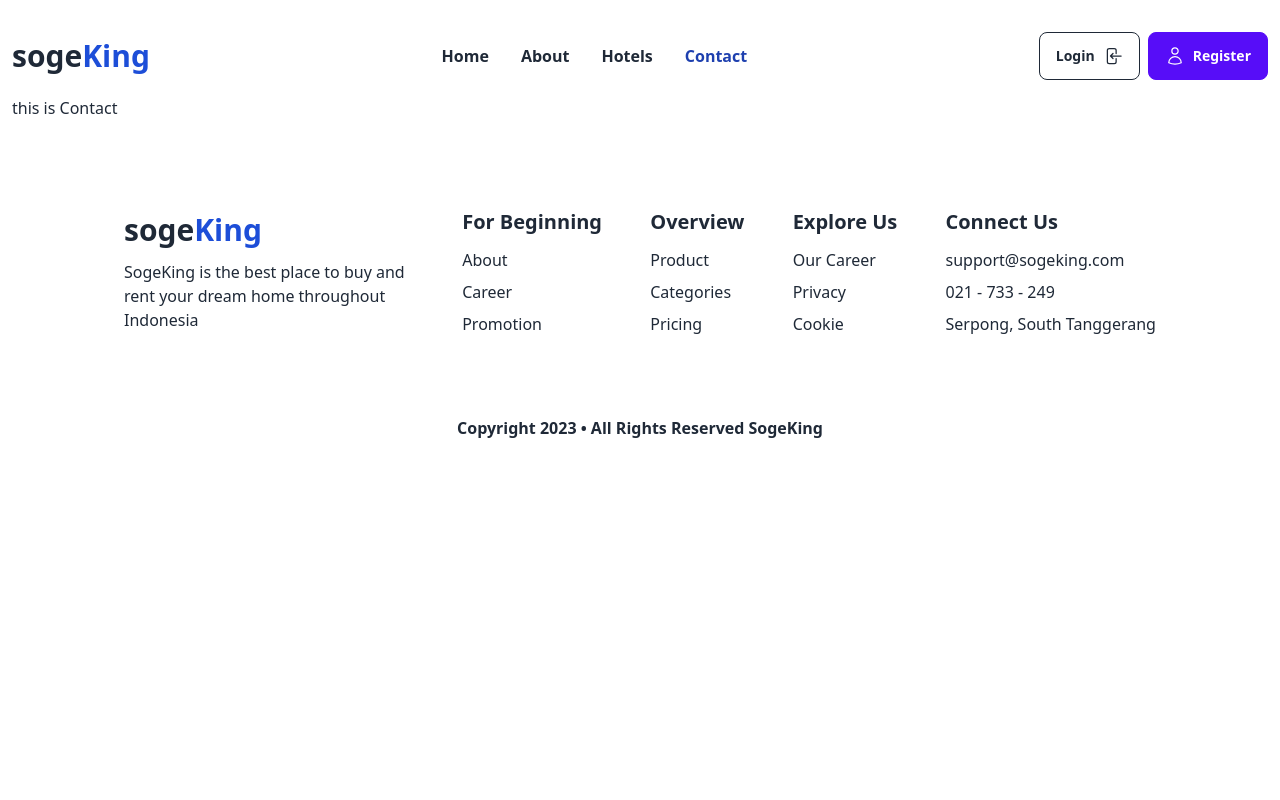
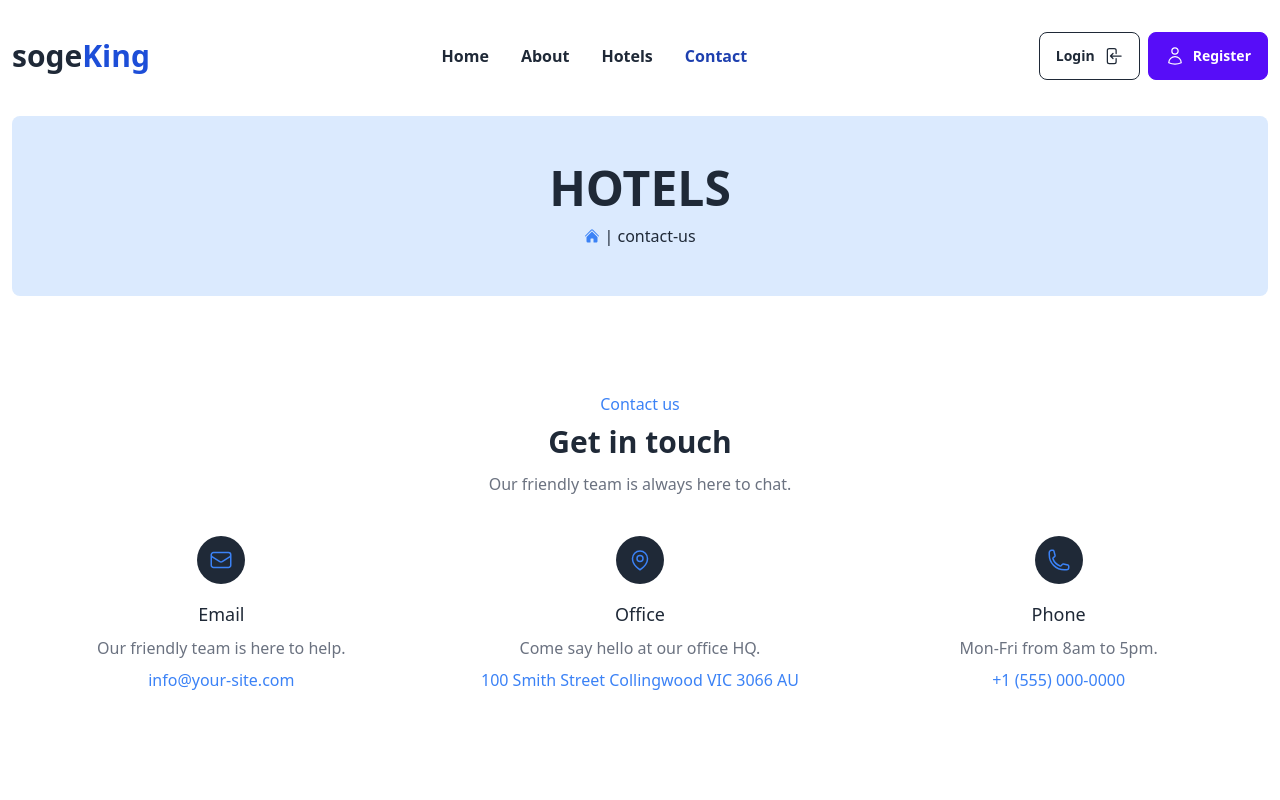
Before and after one commit to hamid19471/realstate, a React (Vite) app: page /contact-us in a window 1280 px wide. Shown: the top 800 px of the page. Built offline with nearby package versions, Linux system fonts and the light colour scheme; data requests are answered from the project's data file.

Commit message:
Update: Contact page

```diff
--- a/src/pages/Contact/Contact.jsx
+++ b/src/pages/Contact/Contact.jsx
@@ -1,4 +1,113 @@
+import { HomeIcon } from "@heroicons/react/24/solid";
+import { Link, useLocation } from "react-router-dom";
+
 const Contact = () => {
-  return <div>this is Contact</div>;
+  const { pathname } = useLocation();
+  const currentPath = pathname.replace("/", "");
+  return (
+    <div>
+      <div className="flex flex-col gap-3 items-center justify-center bg-blue-100 py-12 mt-5 rounded-lg">
+        <h1 className="font-bold text-5xl uppercase">Hotels</h1>
+        <div className="flex items-center justify-center">
+          <Link to="/">
+            <HomeIcon className="h-4 w-4 text-blue-500" />
+          </Link>
+          &nbsp;|&nbsp;
+          <span>{currentPath}</span>
+        </div>
+      </div>
+      <section className="bg-white my-12">
+        <div className="container px-6 py-12 mx-auto">
+          <div className="text-center">
+            <p className="font-medium text-blue-500">Contact us</p>
+            <h1 className="mt-2 text-2xl font-semibold text-gray-800 md:text-3xl">
+              Get in touch
+            </h1>
+            <p className="mt-3 text-gray-500">
+              Our friendly team is always here to chat.
+            </p>
+          </div>
+          <div className="grid grid-cols-1 gap-12 mt-10 md:grid-cols-2 lg:grid-cols-3">
+            <div className="flex flex-col items-center justify-center text-center">
+              <span className="p-3 text-blue-500 rounded-full bg-blue-100/80 bg-gray-800">
+                <svg
+                  xmlns="http://www.w3.org/2000/svg"
+                  fill="none"
+                  viewBox="0 0 24 24"
+                  stroke-width="1.5"
+                  stroke="currentColor"
+                  className="w-6 h-6"
+                >
+                  <path
+                    stroke-linecap="round"
+                    stroke-linejoin="round"
+                    d="M21.75 6.75v10.5a2.25 2.25 0 01-2.25 2.25h-15a2.25 2.25 0 01-2.25-2.25V6.75m19.5 0A2.25 2.25 0 0019.5 4.5h-15a2.25 2.25 0 00-2.25 2.25m19.5 0v.243a2.25 2.25 0 01-1.07 1.916l-7.5 4.615a2.25 2.25 0 01-2.36 0L3.32 8.91a2.25 2.25 0 01-1.07-1.916V6.75"
+                  />
+                </svg>
+              </span>
+              <h2 className="mt-4 text-lg font-medium text-gray-800">Email</h2>
+              <p className="mt-2 text-gray-500 ">
+                Our friendly team is here to help.
+              </p>
+              <p className="mt-2 text-blue-500">info@your-site.com</p>
+            </div>
+            <div className="flex flex-col items-center justify-center text-center">
+              <span className="p-3 text-blue-500 rounded-full bg-blue-100/80 bg-gray-800">
+                <svg
+                  xmlns="http://www.w3.org/2000/svg"
+                  fill="none"
+                  viewBox="0 0 24 24"
+                  stroke-width="1.5"
+                  stroke="currentColor"
+                  className="w-6 h-6"
+                >
+                  <path
+                    stroke-linecap="round"
+                    stroke-linejoin="round"
+                    d="M15 10.5a3 3 0 11-6 0 3 3 0 016 0z"
+                  />
+                  <path
+                    stroke-linecap="round"
+                    stroke-linejoin="round"
+                    d="M19.5 10.5c0 7.142-7.5 11.25-7.5 11.25S4.5 17.642 4.5 10.5a7.5 7.5 0 1115 0z"
+                  />
+                </svg>
+              </span>
+              <h2 className="mt-4 text-lg font-medium text-gray-800 ">
+                Office
+              </h2>
+              <p className="mt-2 text-gray-500 ">
+                Come say hello at our office HQ.
+              </p>
+              <p className="mt-2 text-blue-500">
+                100 Smith Street Collingwood VIC 3066 AU
+              </p>
+            </div>
+            <div className="flex flex-col items-center justify-center text-center">
+              <span className="p-3 text-blue-500 rounded-full bg-blue-100/80 bg-gray-800">
+                <svg
+                  xmlns="http://www.w3.org/2000/svg"
+                  fill="none"
+                  viewBox="0 0 24 24"
+                  stroke-width="1.5"
+                  stroke="currentColor"
+                  className="w-6 h-6"
+                >
+                  <path
+                    stroke-linecap="round"
+                    stroke-linejoin="round"
+                    d="M2.25 6.75c0 8.284 6.716 15 15 15h2.25a2.25 2.25 0 002.25-2.25v-1.372c0-.516-.351-.966-.852-1.091l-4.423-1.106c-.44-.11-.902.055-1.173.417l-.97 1.293c-.282.376-.769.542-1.21.38a12.035 12.035 0 01-7.143-7.143c-.162-.441.004-.928.38-1.21l1.293-.97c.363-.271.527-.734.417-1.173L6.963 3.102a1.125 1.125 0 00-1.091-.852H4.5A2.25 2.25 0 002.25 4.5v2.25z"
+                  />
+                </svg>
+              </span>
+              <h2 className="mt-4 text-lg font-medium text-gray-800 ">Phone</h2>
+              <p className="mt-2 text-gray-500 ">Mon-Fri from 8am to 5pm.</p>
+              <p className="mt-2 text-blue-500">+1 (555) 000-0000</p>
+            </div>
+          </div>
+        </div>
+      </section>
+    </div>
+  );
 };
 export default Contact;
```
